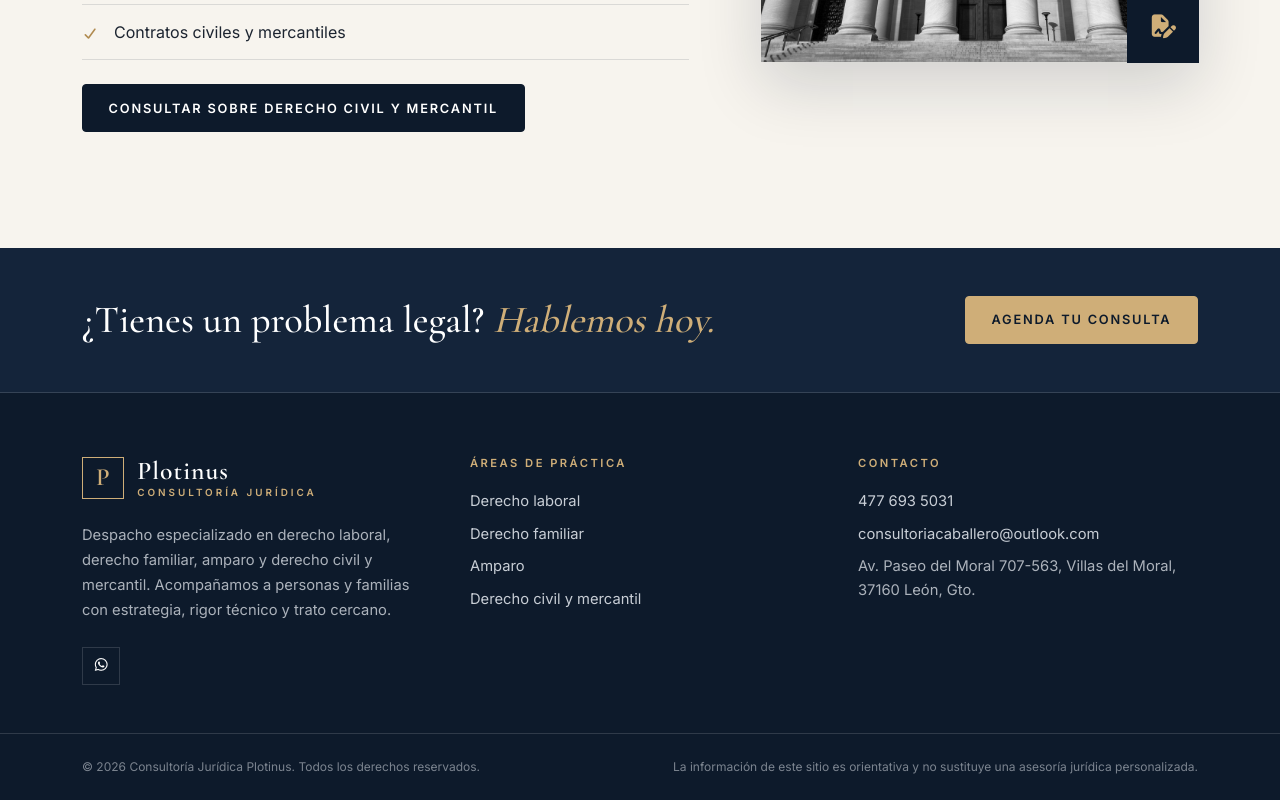
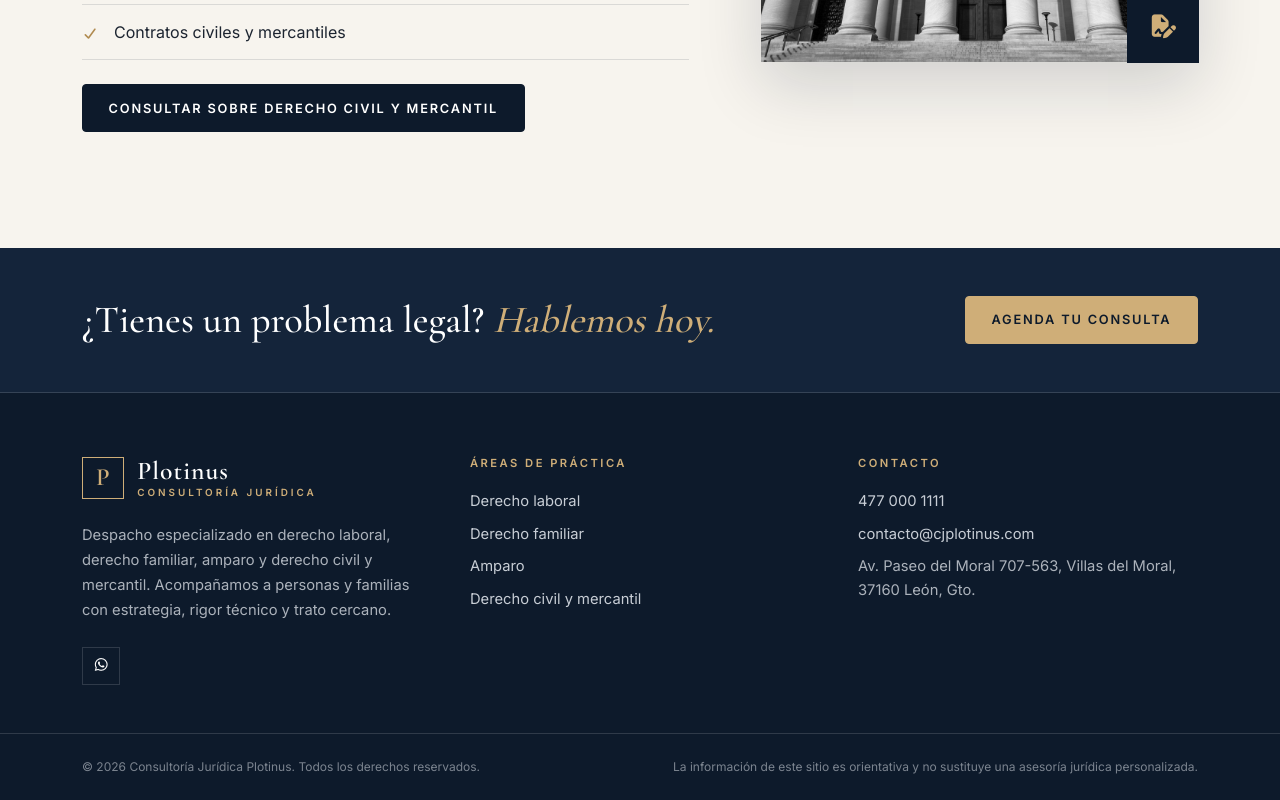
Before and after one commit to azteccoding/despacho-juridico-jorge, a Next.js app: page /servicios in a window 1280 px wide. Shown: the part 3248-4048 px from the top of the page. Built offline with nearby package versions, Linux system fonts and the light colour scheme.

Commit message:
constants dummy

```diff
--- a/src/constants/constants.js
+++ b/src/constants/constants.js
@@ -15,10 +15,10 @@ export const SEO_DESCRIPCION_DESPACHO =
 // Contacto
 // TODO: confirmar estos datos. Provienen del sitio anterior.
 // ─────────────────────────────────────────────────────────────
-export const TELEFONO_DESPACHO = "4776935031";
-export const TELEFONO_VISIBLE = "477 693 5031";
+export const TELEFONO_DESPACHO = "4770000111";
+export const TELEFONO_VISIBLE = "477 000 1111";
 export const WHATSAPP_DESPACHO = "4776935031";
-export const CORREO_DESPACHO = "consultoriacaballero@outlook.com"; // TODO: correo de Plotinus
+export const CORREO_DESPACHO = "contacto@cjplotinus.com"; // TODO: correo de Plotinus
 export const DIRECCION_DESPACHO =
   "Av. Paseo del Moral 707-563, Villas del Moral, 37160 León, Gto."; // TODO
 export const DIRECCION_IFRAME_MAPS =
```
